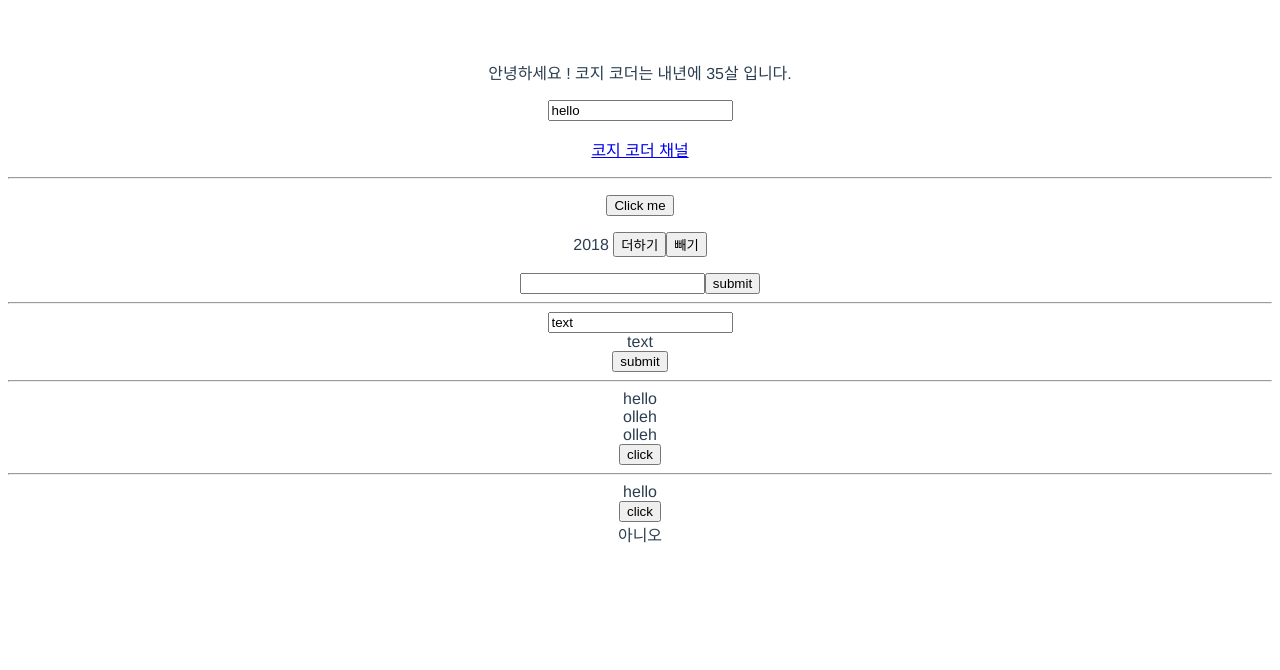
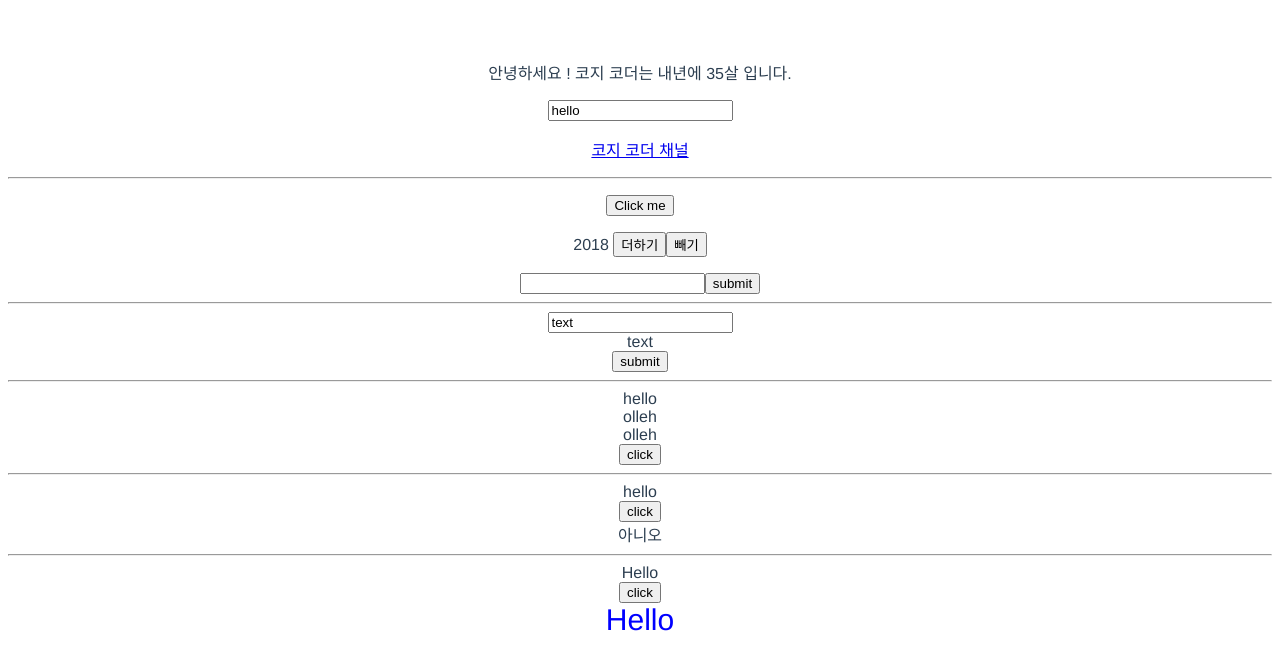
Before and after one commit to yunanjk/vue-basic, a Vue app: page / in a window 1280 px wide. Shown: the top 670 px of the page. Built offline with nearby package versions, Linux system fonts and the light colour scheme.

Commit message:
class, style binding

```diff
--- a/src/App.vue
+++ b/src/App.vue
@@ -70,6 +70,14 @@
     <br>
     {{ updated }}
   </div>
+
+  <hr>
+
+  <div>
+    <div :class="{ red: isRed, bold: isBold }">Hello</div>
+    <button @click="update">click</button>
+    <div :style="{ color: blue, fontSize: size }">Hello</div>
+  </div>
 </template>
 
 <script>
@@ -86,7 +94,11 @@ export default {
       year: 2018,
       text: 'text',
       message: 'hello',
-      updated: '아니오'
+      updated: '아니오',
+      isRed: false,
+      isBold: false,
+      blue: 'blue',
+      size: '30px'
     }
   },
   methods: {
@@ -121,6 +133,10 @@ export default {
     // }
     changeMessage() {
       this.message = 'bye';
+    },
+    update() {
+      this.isRed = !this.isRed;
+      this.isBold = !this.isBold;
     }
   },
   computed: {
@@ -147,4 +163,10 @@ export default {
   color: #2c3e50;
   margin-top: 60px;
 }
+.red {
+  color: red;
+}
+.bold {
+  font-weight: bold;
+}
 </style>
```
